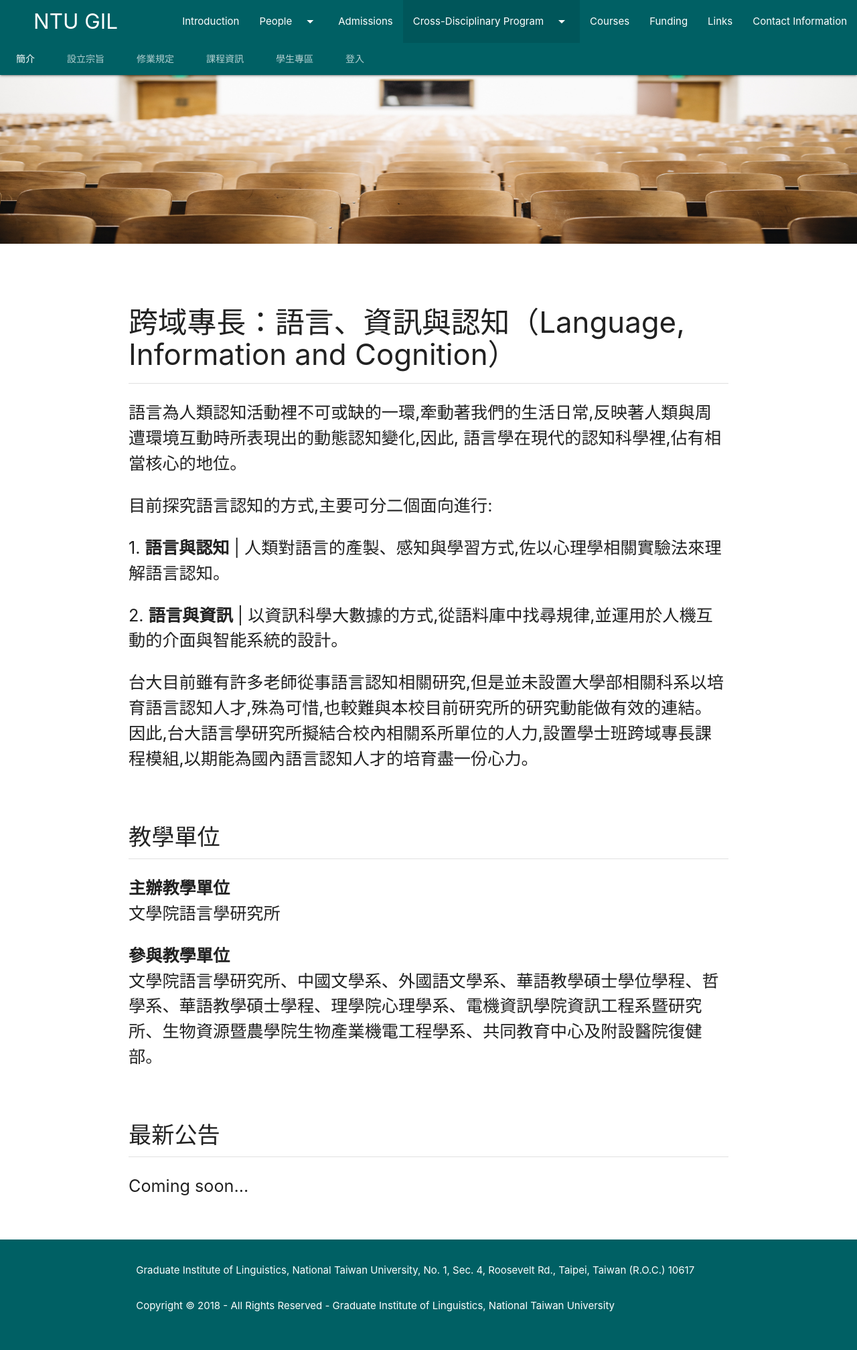
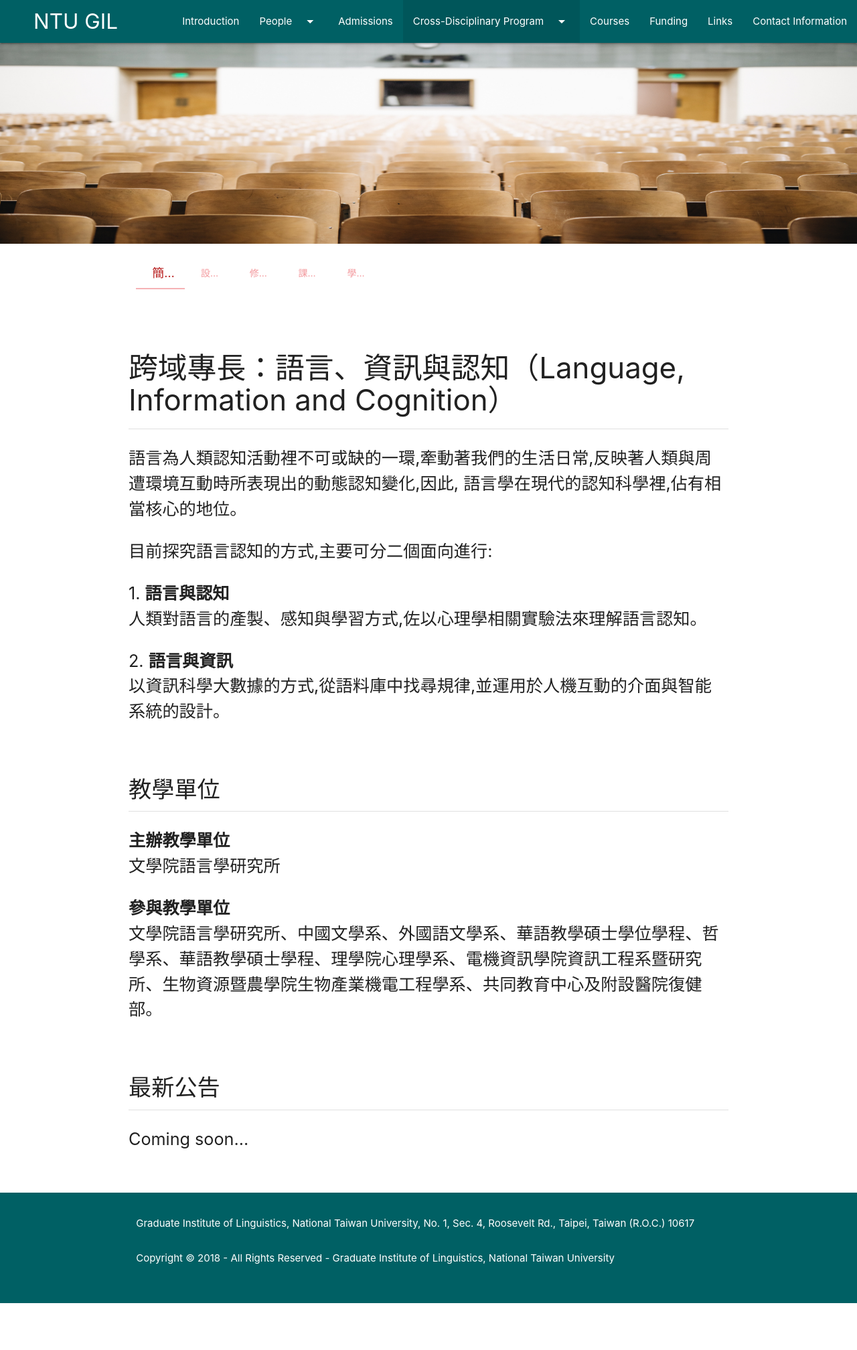
Before and after one commit to dachenlian/gil_website, a Django app: page /cross_disciplinary/index in a window 1280 px wide. Shown: the whole page at 67% size. After the commit the page ends 1946 px from the top, so only its background shows below. Run offline with Django 3.2, Linux system fonts and the light colour scheme.

Commit message:
changed cross disciplinary

```diff
--- a/gil_website/cross_disciplinary/static/cross_disciplinary/course_lv1.csv
+++ b/gil_website/cross_disciplinary/static/cross_disciplinary/course_lv1.csv
@@ -1,7 +1,5 @@
 課程名稱,學分數,必/選,開設科系,授課教師,備註
 語言學導論,3,必,語言所,語言所教師,可以中文系及外文系「語言學概論」、中英翻譯學程及人類系「語言學」、日文系「日本語言學概論」或華教學程「漢語語言學」充抵。
 普通心理學,3,必,心理系,心理系教師,
-計算機概論,2,必,資工系,傅楸善,可以圖資系「電子計算機概論」、電機系「計算機概論」或工科海洋系及地理系「計算機概論與程式設計」充抵。
-,,,,趙坤茂,
-邏輯,2,必,哲學系,曾漢塘,可以哲學系「基本邏輯」充抵。
-,,,,傅皓正,
+計算機概論,2,必,資工系,"傅楸善, 趙坤茂",可以圖資系「電子計算機概論」、電機系「計算機概論」或工科海洋系及地理系「計算機概論與程式設計」充抵。
+邏輯,2,必,哲學系,"曾漢塘, 傅皓正",可以哲學系「基本邏輯」充抵。
--- a/gil_website/templates/base.html
+++ b/gil_website/templates/base.html
@@ -143,7 +143,7 @@
         });
         $('.datepicker').datepicker({'format': 'yyyy-mm-dd'});
         $('select').formSelect();
-        {#if($('tabs'))#}
+        $('.tabs').tabs();
     });
 </script>
 {% block javascript %}
--- a/gil_website/templates/cross_disciplinary/base.html
+++ b/gil_website/templates/cross_disciplinary/base.html
@@ -1,32 +1,43 @@
 {% extends 'base.html' %}
 {% block nav %}
-    {{ block.super }}
-    <div class="nav-content cyan darken-4">
-        <ul class="tabs tabs-transparent">
-            <li class="tab"><a id="index" href="{% url 'cross:index' %}">簡介</a></li>
-            <li class="tab"><a id="purpose" href="{% url 'cross:purpose' %}">設立宗旨</a></li>
-            <li class="tab"><a id="requirements" href="{% url 'cross:requirements' %}">修業規定</a></li>
-            <li class="tab"><a id="course_info" href="{% url 'cross:course_info' %}">課程資訊</a></li>
-            <li class="tab"><a id="student" href="{% url 'cross:student' %}">學生專區</a></li>
-
-            {% if request.user.is_authenticated %}
-                <li class="tab"><a id="profile_detail" href="{% url 'cross:profile_detail' user.pk %}">檔案和資料</a></li>
-            {% endif %}
-            {% if request.user.is_authenticated %}
-                <ul class="right">
-                    <li class="tab"><a href="{% url 'logout' %}">登出</a></li>
-                </ul>
-            {% else %}
-                <ul>
-                    <li class="tab"><a id="login" href="{% url 'login' %}">登入</a></li>
-                </ul>
-            {% endif %}
-        </ul>
-    </div>
+    {#    {{ block.super }}#}
+    {#    <div class="nav-content lime lighten-4">#}
+    {#        <ul class="tabs tabs-transparent">#}
+    {#            <li class="tab"><a id="index" href="{% url 'cross:index' %}">簡介</a></li>#}
+    {#            <li class="tab"><a id="purpose" href="{% url 'cross:purpose' %}">設立宗旨</a></li>#}
+    {#            <li class="tab"><a id="requirements" href="{% url 'cross:requirements' %}">修業規定</a></li>#}
+    {#            <li class="tab"><a id="course_info" href="{% url 'cross:course_info' %}">課程資訊</a></li>#}
+    {#            <li class="tab"><a id="student" href="{% url 'cross:student' %}">學生專區</a></li>#}
+    {##}
+    {#            {% if request.user.is_authenticated %}#}
+    {#                <li class="tab"><a id="profile_detail" href="{% url 'cross:profile_detail' user.pk %}">檔案和資料</a></li>#}
+    {#            {% endif %}#}
+    {#            {% if request.user.is_authenticated %}#}
+    {#                <ul class="right">#}
+    {#                    <li class="tab"><a href="{% url 'logout' %}">登出</a></li>#}
+    {#                </ul>#}
+    {#            {% else %}#}
+    {#                <ul>#}
+    {#                    <li class="tab"><a id="login" href="{% url 'login' %}">登入</a></li>#}
+    {#                </ul>#}
+    {#            {% endif %}#}
+    {#        </ul>#}
+    {#    </div>#}
 {% endblock nav %}
 
 {% block content %}
     {{ block.super }}
+    <div class="row">
+        <div class="col s12">
+            <ul class="tabs cyan-text text-darken-4">
+                <li class="tab col s1"><a style="font-size: large;" target="_blank" class="red-text text-darken-4" href="{% url 'cross:index' %}">簡介</a></li>
+                <li class="tab col s1"><a target="_blank" href="{% url 'cross:purpose' %}">設立宗旨</a></li>
+                <li class="tab col s1"><a target="_blank" href="{% url 'cross:requirements' %}">修業規定</a></li>
+                <li class="tab col s1"><a target="_blank" href="{% url 'cross:course_info' %}">課程資訊</a></li>
+                <li class="tab col s1"><a target="_blank" href="{% url 'cross:student' %}">學生專區</a></li>
+            </ul>
+        </div>
+    </div>
 {% endblock content %}
 
 {% block javascript %}
--- a/gil_website/templates/cross_disciplinary/index.html
+++ b/gil_website/templates/cross_disciplinary/index.html
@@ -9,6 +9,7 @@
 {% endblock full-width %}
 
 {% block content %}
+    {{ block.super }}
     <div style="margin-top: 50px;" class="row">
         <div class="section">
             <h3>跨域專長：語言、資訊與認知（Language, Information and Cognition）</h3>
@@ -17,10 +18,8 @@
                 <p>語言為人類認知活動裡不可或缺的一環,牽動著我們的生活日常,反映著人類與周遭環境互動時所表現出的動態認知變化,因此,
                     語言學在現代的認知科學裡,佔有相當核心的地位。
                 <p>目前探究語言認知的方式,主要可分二個面向進行:</p>
-                <p>1. <span style="font-weight: bold;">語言與認知</span> | 人類對語言的產製、感知與學習方式,佐以心理學相關實驗法來理解語言認知。</p>
-                <p>2. <span style="font-weight: bold;">語言與資訊</span> | 以資訊科學大數據的方式,從語料庫中找尋規律,並運用於人機互動的介面與智能系統的設計。</p>
-                <p>
-                    台大目前雖有許多老師從事語言認知相關研究,但是並未設置大學部相關科系以培育語言認知人才,殊為可惜,也較難與本校目前研究所的研究動能做有效的連結。因此,台大語言學研究所擬結合校內相關系所單位的人力,設置學士班跨域專長課程模組,以期能為國內語言認知人才的培育盡一份心力。</p>
+                <p>1. <span style="font-weight: bold;">語言與認知</span> <br> 人類對語言的產製、感知與學習方式,佐以心理學相關實驗法來理解語言認知。</p>
+                <p>2. <span style="font-weight: bold;">語言與資訊</span> <br> 以資訊科學大數據的方式,從語料庫中找尋規律,並運用於人機互動的介面與智能系統的設計。</p>
             </div>
         </div>
         <div class="section">
--- a/gil_website/templates/cross_disciplinary/profile_detail.html
+++ b/gil_website/templates/cross_disciplinary/profile_detail.html
@@ -189,5 +189,10 @@
             {#                </li>#}
             {#            </ul>#}
         </div>
+    <div class="section">
+        <h3>課程</h3>
+        <h4>已修課程</h4>
+        <button>送出審核</button>
+    </div>
     </div>
 {% endblock content %}
--- a/gil_website/templates/cross_disciplinary/student_area.html
+++ b/gil_website/templates/cross_disciplinary/student_area.html
@@ -5,7 +5,6 @@
     <div style="margin-top: 50px;" class="row">
         <div class="section">
             <h3>學生專區</h3>
-            <h4>學生專區</h4>
             <div class="divider"></div>
             <div class="center-align">
                 {#                <br><br><br><br>#}
```
Also changed, not shown: gil_website/cross_disciplinary/models.py (+11 -0 lines), gil_website/cross_disciplinary/static/cross_disciplinary/course_lv2.csv (+5 -14 lines), gil_website/cross_disciplinary/static/cross_disciplinary/course_lv3.csv (+3 -6 lines), gil_website/cross_disciplinary/utils.py (added, +26 -0 lines), header/gil_banner.png (added), header/gil_logo.png (added), header/ntu_logo.png (added), 2 other files.
